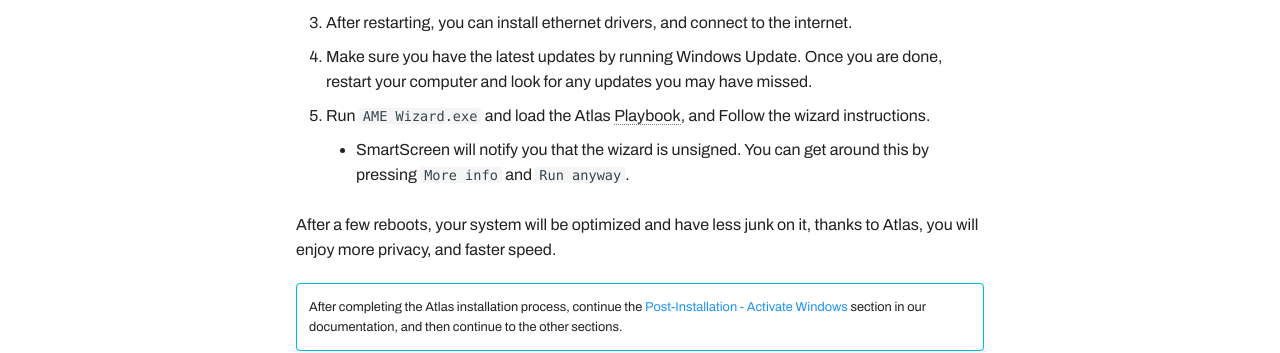
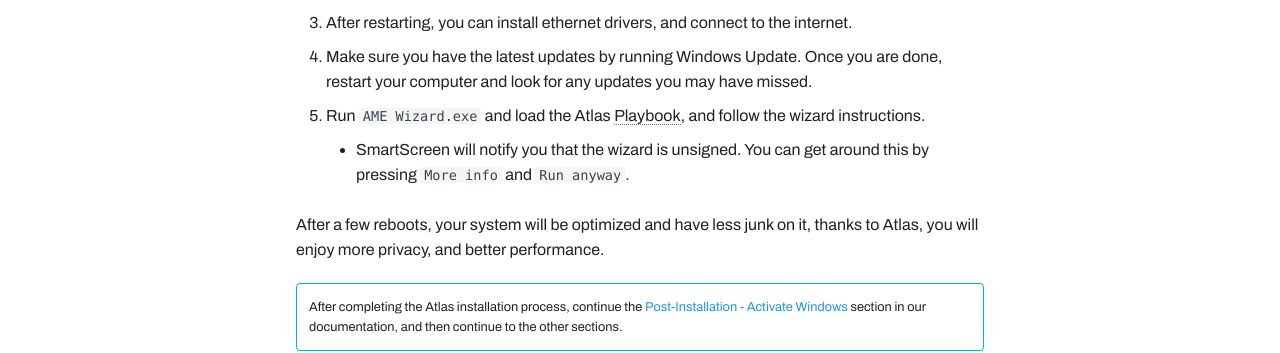
Before and after one commit to Atlas-OS/docs, an MkDocs documentation site: the page built from docs/Getting started/Installation.md, in a window 1280 px wide and 900 px high, scrolled down 3747 px. Shown: the part 340-693 px from the top of the window. Built offline with MkDocs 1.6.1 and Material for MkDocs 9.7.7, drawn with Linux system fonts in a browser that asks for light colours; some web fonts are replaced; plug-ins that fetch from the network failed and are left out; comment, search, counter and statistics services are not loaded.

Commit message:
Update Installation.md

```diff
--- a/docs/Getting started/Installation.md
+++ b/docs/Getting started/Installation.md
@@ -128,10 +128,10 @@ You will either get ``UEFI`` or ``Legacy``. ``UEFI`` is a newer BIOS mode that i
 2. Run ``Disable Drivers Installation in Windows Update.reg`` to prevent Windows from automatically instaling drivers via Windows Update, and restart your computer.
 3. After restarting, you can install ethernet drivers, and connect to the internet.
 4. Make sure you have the latest updates by running Windows Update. Once you are done, restart your computer and look for any updates you may have missed.
-5. Run ``AME Wizard.exe`` and load the Atlas Playbook, and Follow the wizard instructions.
+5. Run ``AME Wizard.exe`` and load the Atlas Playbook, and follow the wizard instructions.
     - SmartScreen will notify you that the wizard is unsigned. You can get around this by pressing ``More info`` and ``Run anyway``.
 
-After a few reboots, your system will be optimized and have less junk on it, thanks to Atlas, you will enjoy more privacy, and faster speed.
+After a few reboots, your system will be optimized and have less junk on it, thanks to Atlas, you will enjoy more privacy, and better performance.
 
 !!! info ""
     After completing the Atlas installation process, continue the [Post-Installation - Activate Windows](https://docs.atlasos.net/Getting%20started/Post-Installation/Activate%20Windows) section in our documentation, and then continue to the other sections.
```
